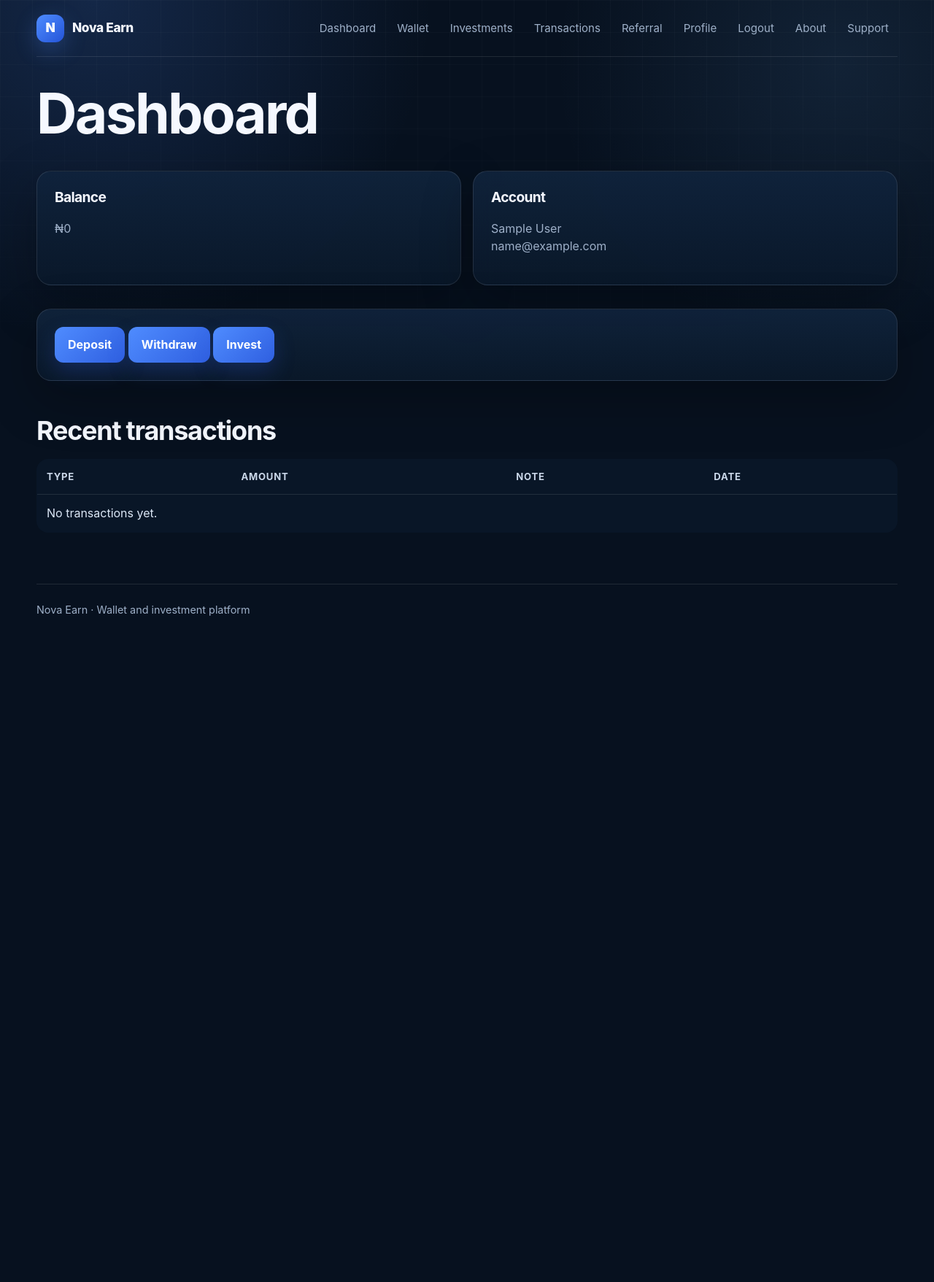
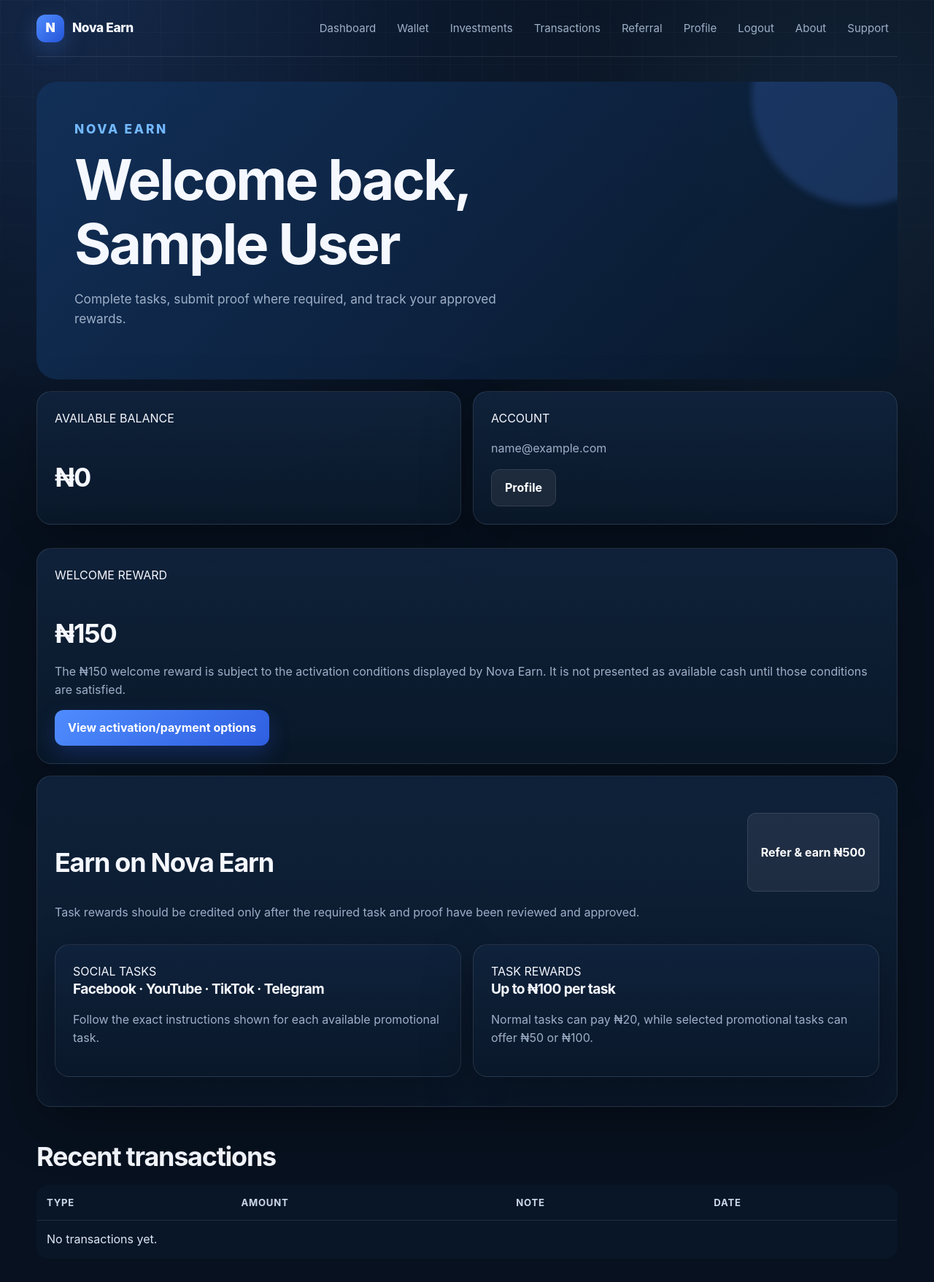
Before and after one commit to louiskyasua/Novaearn-production, a Flask app: page /dashboard in a window 1280 px wide. Shown: the top 1757 px of the page at 73% size. Before the commit the page ends 844 px from the top, so only its background shows below. Run offline with Flask 3, Linux system fonts and the light colour scheme; the visitor is signed in with stand-in values (Sample User, id 1); data comes from the database, SQL or seed files in the repository; data that the repository does not hold is empty.

Commit message:
Update dashboard for transparent rewards model

```diff
--- a/templates/dashboard.html
+++ b/templates/dashboard.html
@@ -1 +1,60 @@
-{% extends "base.html" %}{% block content %}<h1>Dashboard</h1><div class="grid"><div class="card"><h3>Balance</h3><p>₦{{ '{:,}'.format(user.balance) }}</p></div><div class="card"><h3>Account</h3><p>{{ user.name }}<br>{{ user.email }}</p></div></div><div class="card"><a class="btn" href="{{ url_for('deposit') }}">Deposit</a> <a class="btn" href="{{ url_for('withdraw') }}">Withdraw</a> <a class="btn" href="{{ url_for('investments') }}">Invest</a></div><h2>Recent transactions</h2><div class="table"><table><tr><th>Type</th><th>Amount</th><th>Note</th><th>Date</th></tr>{% for t in transactions %}<tr><td>{{ t.kind }}</td><td>₦{{ '{:,}'.format(t.amount) }}</td><td>{{ t.note }}</td><td>{{ t.created_at }}</td></tr>{% else %}<tr><td colspan="4">No transactions yet.</td></tr>{% endfor %}</table></div>{% endblock %}
+{% extends "base.html" %}
+{% block content %}
+<section class="hero">
+  <p class="eyebrow">NOVA EARN</p>
+  <h1>Welcome back, {{ user.name }}</h1>
+  <p>Complete tasks, submit proof where required, and track your approved rewards.</p>
+</section>
+
+<div class="grid">
+  <div class="card">
+    <span class="tag">AVAILABLE BALANCE</span>
+    <h2>₦{{ '{:,}'.format(user.balance) }}</h2>
+    {% if user.balance >= 1500 %}
+      <a class="btn" href="{{ url_for('withdraw') }}">Withdraw</a>
+    {% endif %}
+  </div>
+  <div class="card">
+    <span class="tag">ACCOUNT</span>
+    <p>{{ user.email }}</p>
+    <a class="btn secondary" href="{{ url_for('profile') }}">Profile</a>
+  </div>
+</div>
+
+<section class="card">
+  <span class="tag">WELCOME REWARD</span>
+  <h2>₦150</h2>
+  <p>The ₦150 welcome reward is subject to the activation conditions displayed by Nova Earn. It is not presented as available cash until those conditions are satisfied.</p>
+  <a class="btn" href="{{ url_for('deposit') }}">View activation/payment options</a>
+</section>
+
+<section class="card">
+  <div class="actions">
+    <h2 style="margin-right:auto">Earn on Nova Earn</h2>
+    <a class="btn secondary" href="{{ url_for('referral') }}">Refer &amp; earn ₦500</a>
+  </div>
+  <p>Task rewards should be credited only after the required task and proof have been reviewed and approved.</p>
+  <div class="grid">
+    <article class="card">
+      <span class="tag">SOCIAL TASKS</span>
+      <h3>Facebook · YouTube · TikTok · Telegram</h3>
+      <p>Follow the exact instructions shown for each available promotional task.</p>
+    </article>
+    <article class="card">
+      <span class="tag">TASK REWARDS</span>
+      <h3>Up to ₦100 per task</h3>
+      <p>Normal tasks can pay ₦20, while selected promotional tasks can offer ₦50 or ₦100.</p>
+    </article>
+  </div>
+</section>
+
+<h2>Recent transactions</h2>
+<div class="table"><table>
+<tr><th>Type</th><th>Amount</th><th>Note</th><th>Date</th></tr>
+{% for t in transactions %}
+<tr><td>{{ t.kind }}</td><td>₦{{ '{:,}'.format(t.amount) }}</td><td>{{ t.note }}</td><td>{{ t.created_at }}</td></tr>
+{% else %}
+<tr><td colspan="4">No transactions yet.</td></tr>
+{% endfor %}
+</table></div>
+{% endblock %}
```
